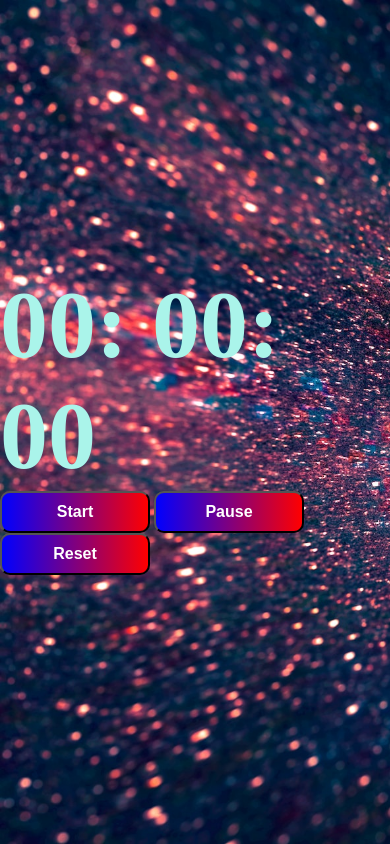
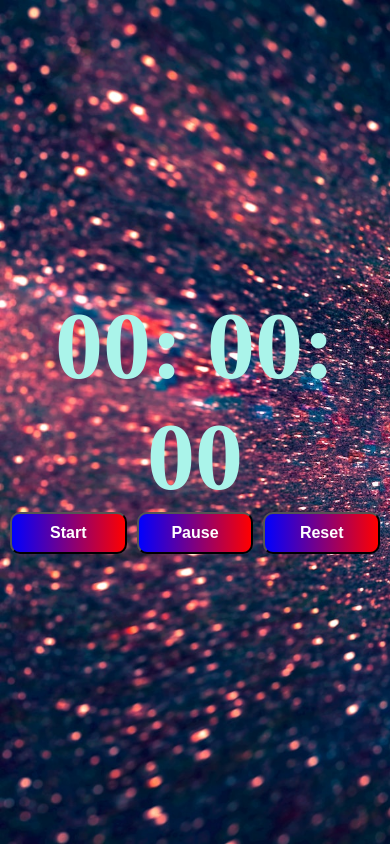
Before and after one commit to Jinu-Vijayan/stop_watch, a plain HTML site: page index.html in a window 390 px wide. Drawn offline with Linux system fonts and the light colour scheme.

Commit message:
fixed responsiveness

```diff
--- a/style.css
+++ b/style.css
@@ -18,11 +18,23 @@ main{
     display: flex;
     flex-direction: column;
     align-items: center;
+    justify-content: center;
+    width: 100%;
+    padding: 0.625rem;
 }
 
 main>h1{
     font-size: 6rem;
     color: #aaf4ea;
+    text-align: center;
+}
+
+#btn-container{
+    display: flex;
+    align-items: center;
+    justify-content: center;
+    gap: 0.625rem;
+    width: 100%;
 }
 
 #btn-container>button{
```
